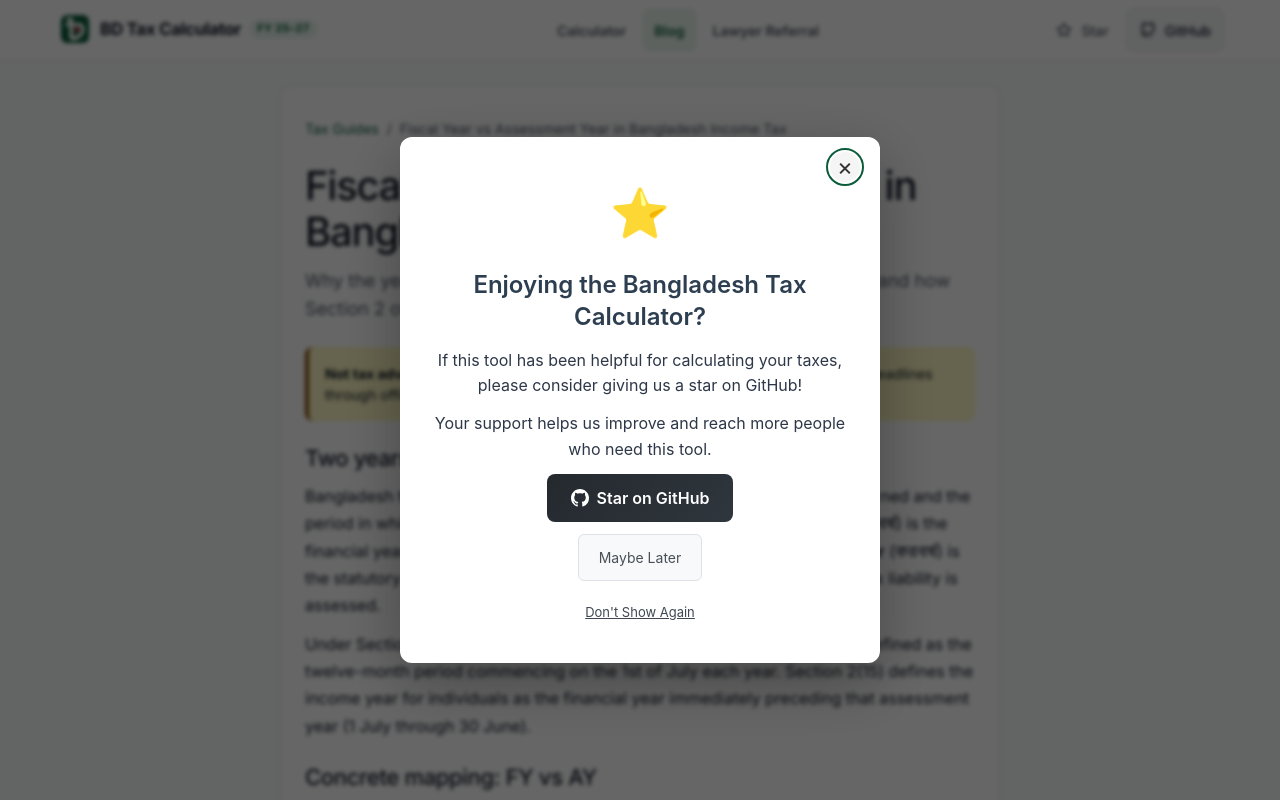
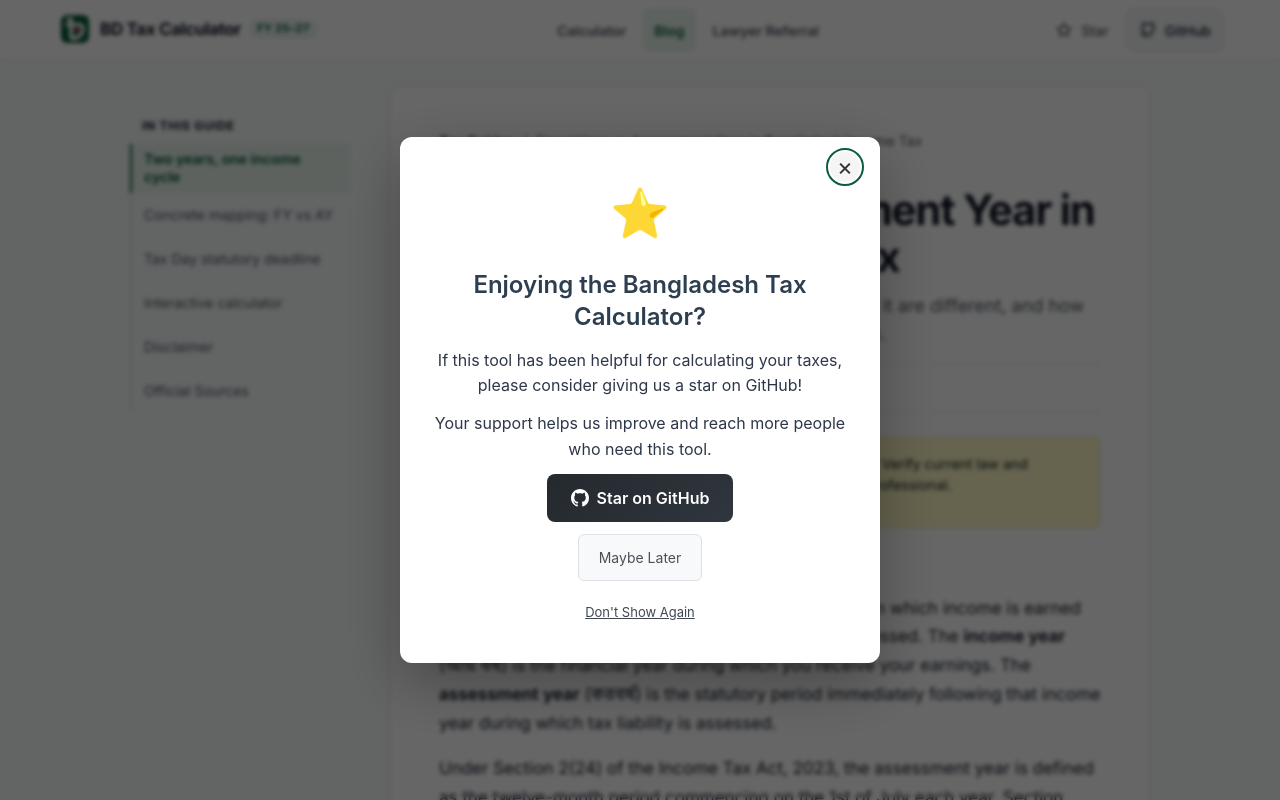
Before and after one commit to nadimtuhin/tax-calculator, a Vue app: page /blog/fiscal-year-vs-assessment-year-bangladesh in a window 1280 px wide. Shown: the top 800 px of the page. Built offline with nearby package versions, Linux system fonts and the light colour scheme.

Commit message:
Guide pages: reading column, In this guide TOC, callouts, related guides

```diff
--- a/src/pages/BlogPost.vue
+++ b/src/pages/BlogPost.vue
@@ -1,5 +1,21 @@
 <template>
   <div v-if="post" class="article-page">
+    <div class="article-layout">
+      <nav class="toc-rail" aria-labelledby="toc-rail-title">
+        <p id="toc-rail-title" class="toc-title">In this guide</p>
+        <ol class="toc-list">
+          <li v-for="item in tocItems" :key="item.id">
+            <a
+              :href="`#${item.id}`"
+              class="toc-link"
+              :aria-current="activeId === item.id ? 'true' : null"
+              @click="goToSection($event, item.id)"
+            >{{ item.heading }}</a>
+          </li>
+        </ol>
+      </nav>
+
+      <div class="article-main">
         <article class="article-container">
           <nav class="breadcrumb" aria-label="Breadcrumb">
             <router-link to="/blog">Tax Guides</router-link>
@@ -10,26 +26,50 @@
           <header class="article-header">
             <h1>{{ post.title }}</h1>
             <p class="article-lead">{{ post.excerpt }}</p>
+            <p class="article-meta">
+              <span>{{ readingTime }}</span>
+              <span aria-hidden="true">·</span>
+              <span>{{ post.sections.length }} sections</span>
+            </p>
           </header>
 
           <aside class="disclaimer-banner" role="note">
-        <strong>Not tax advice:</strong> This article is educational information only. Verify current law and deadlines through official NBR publications or a qualified professional.
+            <svg class="callout-icon" viewBox="0 0 24 24" width="18" height="18" fill="none" stroke="currentColor" stroke-width="2" stroke-linecap="round" aria-hidden="true" focusable="false"><circle cx="12" cy="12" r="9" /><path d="M12 11v5M12 8h.01" /></svg>
+            <p><strong>Not tax advice:</strong> This article is educational information only. Verify current law and deadlines through official NBR publications or a qualified professional.</p>
           </aside>
 
+          <details class="toc-inline">
+            <summary>In this guide</summary>
+            <nav aria-label="In this guide">
+              <ol class="toc-list">
+                <li v-for="item in tocItems" :key="item.id">
+                  <a :href="`#${item.id}`" class="toc-link" @click="goToSection($event, item.id)">{{ item.heading }}</a>
+                </li>
+              </ol>
+            </nav>
+          </details>
+
           <div class="article-body">
-        <section v-for="section in post.sections" :key="section.heading" class="article-section">
-          <h2>{{ section.heading }}</h2>
-          <p v-for="(paragraph, index) in section.content" :key="index">
-            <template v-for="(token, tIndex) in formatTokens(paragraph)" :key="tIndex">
+            <section v-for="(section, sIndex) in post.sections" :key="section.heading" class="article-section">
+              <h2 :id="anchors[sIndex].id" tabindex="-1">{{ section.heading }}</h2>
+              <p
+                v-for="(paragraph, index) in section.content"
+                :key="index"
+                :class="{ 'list-line': listMarker(paragraph) }"
+              >
+                <span v-if="listMarker(paragraph)" class="list-marker">{{ listMarker(paragraph) }}</span>
+                <span class="paragraph-body">
+                  <template v-for="(token, tIndex) in formatTokens(listBody(paragraph))" :key="tIndex">
                     <strong v-if="token.type === 'bold'">{{ token.value }}</strong>
                     <span v-else>{{ token.value }}</span>
                   </template>
+                </span>
               </p>
             </section>
           </div>
 
           <section class="sources-section" aria-labelledby="sources-heading">
-        <h2 id="sources-heading">Official Sources</h2>
+            <h2 :id="SOURCES_ID" tabindex="-1">Official Sources</h2>
             <p>Statutory references and sources supporting this guide:</p>
             <ul>
               <li v-for="source in post.citations" :key="source">
@@ -58,6 +98,21 @@
             <router-link to="/" class="back-link">Go to Calculator →</router-link>
           </footer>
         </article>
+
+        <section v-if="related.length" class="related-section" aria-labelledby="related-heading">
+          <h2 id="related-heading">Related guides</h2>
+          <ul class="related-list">
+            <li v-for="item in related" :key="item.slug" class="related-item">
+              <h3 class="related-title">
+                <router-link :to="`/blog/${item.slug}`" class="related-link">{{ item.title }}</router-link>
+              </h3>
+              <p class="related-excerpt">{{ item.excerpt }}</p>
+              <p class="related-meta">{{ item.readingTime }}</p>
+            </li>
+          </ul>
+        </section>
+      </div>
+    </div>
   </div>
   <div v-else class="not-found">
     <h1>Guide Not Found</h1>
@@ -67,8 +122,11 @@
 </template>
 
 <script>
-import { getBlogPost } from '@/data/blogPosts'
+import { BLOG_POSTS, getBlogPost } from '@/data/blogPosts'
 import { blogPostMeta } from '@/router/meta'
+import { readingTimeLabel, relatedGuides, sectionAnchors, splitListMarker } from '@/lib/blogGuide'
+
+const SOURCES_ID = 'sources-heading'
 
 export default {
   name: 'BlogPost',
@@ -78,9 +136,27 @@ export default {
       default: null
     }
   },
+  data() {
+    return {
+      SOURCES_ID,
+      activeId: null
+    }
+  },
   computed: {
     post() {
       return getBlogPost(this.slug || this.$route.params.slug)
+    },
+    anchors() {
+      return sectionAnchors(this.post, [SOURCES_ID, 'related-heading', 'toc-rail-title'])
+    },
+    tocItems() {
+      return [...this.anchors, { id: SOURCES_ID, heading: 'Official Sources' }]
+    },
+    readingTime() {
+      return readingTimeLabel(this.post)
+    },
+    related() {
+      return relatedGuides(BLOG_POSTS, this.post.slug).map((item) => ({ ...item, readingTime: readingTimeLabel(item) }))
     }
   },
   watch: {
@@ -99,9 +175,57 @@ export default {
           if (ogDesc) ogDesc.content = description
         }
       }
+    },
+    slug(newSlug, oldSlug) {
+      // A related-guide link reuses this component; start the new guide at the top.
+      if (newSlug === oldSlug || typeof window === 'undefined') return
+      window.scrollTo({ top: 0 })
+      this.activeId = null
+      this.$nextTick(this.observeHeadings)
     }
   },
+  mounted() {
+    this.observeHeadings()
+  },
+  beforeUnmount() {
+    if (this.observer) this.observer.disconnect()
+  },
   methods: {
+    observeHeadings() {
+      if (this.observer) this.observer.disconnect()
+      if (!this.post || typeof IntersectionObserver === 'undefined') return
+      // Highlight the heading nearest the top of the viewport, below the sticky navbar.
+      this.observer = new IntersectionObserver(
+        (entries) => {
+          const visible = entries.filter((e) => e.isIntersecting)
+          if (visible.length) {
+            visible.sort((a, b) => a.boundingClientRect.top - b.boundingClientRect.top)
+            this.activeId = visible[0].target.id
+          }
+        },
+        { rootMargin: '-80px 0px -60% 0px' }
+      )
+      this.tocItems.forEach(({ id }) => {
+        const heading = document.getElementById(id)
+        if (heading) this.observer.observe(heading)
+      })
+    },
+    goToSection(event, id) {
+      const heading = document.getElementById(id)
+      if (!heading) return
+      event.preventDefault()
+      const reduceMotion = window.matchMedia?.('(prefers-reduced-motion: reduce)').matches
+      heading.scrollIntoView({ behavior: reduceMotion ? 'auto' : 'smooth', block: 'start' })
+      heading.focus({ preventScroll: true })
+      this.$router.replace({ hash: `#${id}` }).catch(() => {})
+      this.activeId = id
+    },
+    listMarker(paragraph) {
+      return splitListMarker(paragraph).marker
+    },
+    listBody(paragraph) {
+      return splitListMarker(paragraph).body
+    },
     sourceUrl(citation) {
       // Citations end with the official URL; return it or nothing.
       const match = citation.match(/https:\/\/\S+$/)
@@ -132,74 +256,260 @@ export default {
 </script>
 
 <style scoped>
-/* ponytail: Constrained reading column for optimal line length. Upgrade to sidebar layout if table-of-contents is needed. */
 .article-page {
   min-height: calc(100vh - 64px);
-  padding: var(--space-5) var(--space-4) var(--space-6);
+  padding: var(--space-5) var(--space-4) calc(var(--space-6) * 2);
   background: var(--bg);
 }
 
+.article-layout {
+  max-width: 760px;
+  margin: 0 auto;
+}
+
+.article-main {
+  min-width: 0;
+}
+
 .article-container {
-  max-width: 720px;
-  margin: 0 auto;
-  padding: var(--space-6) var(--space-5);
+  padding: var(--space-6) clamp(var(--space-4), 5vw, 48px);
   background: var(--surface);
   border: 1px solid var(--border);
   border-radius: var(--radius);
   box-shadow: var(--shadow);
 }
 
+/* Table of contents: a sticky rail on desktop, a collapsed list inside the article below that. */
+.toc-rail {
+  display: none;
+}
+
+@media (min-width: 1024px) {
+  .article-layout {
+    max-width: 1040px;
+    display: grid;
+    grid-template-columns: 220px minmax(0, 760px);
+    gap: 40px;
+    align-items: start;
+    justify-content: center;
+  }
+
+  .toc-rail {
+    display: block;
+    position: sticky;
+    top: 84px;
+    max-height: calc(100vh - 108px);
+    overflow-y: auto;
+    padding-top: var(--space-6);
+  }
+
+  .toc-inline {
+    display: none;
+  }
+}
+
+.toc-title {
+  margin-bottom: var(--space-2);
+  padding-left: var(--space-3);
+  color: var(--text);
+  font-size: var(--text-xs);
+  font-weight: 700;
+  letter-spacing: 0.06em;
+  text-transform: uppercase;
+}
+
+.toc-list {
+  list-style: none;
+  margin: 0;
+  padding: 0;
+}
+
+.toc-link {
+  display: flex;
+  align-items: center;
+  min-height: 44px;
+  padding: 6px var(--space-3);
+  border-left: 2px solid var(--border);
+  color: var(--text-muted);
+  font-size: var(--text-sm);
+  line-height: 1.35;
+  text-decoration: none;
+  transition: color 0.15s, background-color 0.15s, border-color 0.15s;
+}
+
+.toc-link:hover {
+  color: var(--text);
+  border-left-color: var(--border-strong);
+}
+
+.toc-link[aria-current="true"] {
+  border-left-color: var(--accent);
+  background: var(--accent-soft);
+  color: var(--accent);
+  font-weight: 650;
+}
+
+.toc-inline {
+  margin-bottom: var(--space-5);
+  border: 1px solid var(--border);
+  border-radius: var(--radius-sm);
+  background: var(--surface-muted);
+}
+
+.toc-inline summary {
+  display: flex;
+  align-items: center;
+  min-height: 44px;
+  padding: 0 var(--space-4);
+  cursor: pointer;
+  font-size: var(--text-sm);
+  font-weight: 650;
+  color: var(--text);
+}
+
+.toc-inline[open] summary {
+  border-bottom: 1px solid var(--border);
+}
+
+.toc-inline .toc-list {
+  padding: var(--space-2) var(--space-2) var(--space-2) var(--space-3);
+}
+
 .breadcrumb {
   display: flex;
   gap: var(--space-2);
   align-items: center;
+  min-width: 0;
   margin-bottom: var(--space-5);
   color: var(--text-muted);
   font-size: var(--text-sm);
 }
 
-.breadcrumb a { color: var(--accent); text-decoration: none; }
+.breadcrumb a {
+  display: inline-flex;
+  align-items: center;
+  min-height: 44px;
+  flex-shrink: 0;
+  color: var(--accent);
+  font-weight: 600;
+  text-decoration: none;
+}
 .breadcrumb a:hover { text-decoration: underline; }
-.breadcrumb span:last-child { overflow: hidden; text-overflow: ellipsis; white-space: nowrap; }
+.breadcrumb span:last-child { min-width: 0; overflow: hidden; text-overflow: ellipsis; white-space: nowrap; }
 
 .article-header { margin-bottom: var(--space-5); }
 .article-header h1 {
   margin-bottom: var(--space-3);
   color: var(--text);
-  font-size: clamp(1.75rem, 4vw, 2.5rem);
-  line-height: 1.15;
+  font-size: clamp(1.875rem, 4.5vw, 2.625rem);
+  font-weight: 750;
+  line-height: 1.12;
   letter-spacing: -0.03em;
 }
-.article-lead { color: var(--text-muted); font-size: var(--text-lg); line-height: 1.55; }
+.article-lead {
+  max-width: 62ch;
+  margin-bottom: var(--space-4);
+  color: var(--text-muted);
+  font-size: var(--text-lg);
+  line-height: 1.55;
+}
+.article-meta {
+  display: flex;
+  flex-wrap: wrap;
+  gap: var(--space-2);
+  padding: var(--space-3) 0;
+  border-top: 1px solid var(--border);
+  border-bottom: 1px solid var(--border);
+  color: var(--text-muted);
+  font-size: var(--text-sm);
+}
+
+/* Callouts */
+.disclaimer-banner,
+.calculator-callout {
+  display: flex;
+  gap: var(--space-3);
+  border-radius: var(--radius-sm);
+  padding: var(--space-4);
+}
 
 .disclaimer-banner {
-  padding: var(--space-4);
+  align-items: flex-start;
   margin-bottom: var(--space-5);
   background: var(--warn-soft);
-  border-left: 4px solid var(--warn);
-  border-radius: var(--radius-sm);
+  border: 1px solid var(--border);
+  border-left: 3px solid var(--warn);
+}
+
+.disclaimer-banner p {
   color: var(--text);
   font-size: var(--text-sm);
-  line-height: 1.5;
+  line-height: 1.55;
 }
 
-.article-section { margin-bottom: var(--space-5); }
-.article-section h2, .sources-section h2 {
+.callout-icon {
+  flex-shrink: 0;
+  margin-top: 1px;
+  color: var(--warn);
+}
+
+/* Reading column */
+.article-body {
+  font-size: 1.0625rem;
+}
+
+.article-section,
+.sources-section {
+  max-width: 68ch;
+}
+
+.article-section + .article-section { margin-top: 2.25rem; }
+
+.article-section h2,
+.sources-section h2 {
   margin-bottom: var(--space-3);
   font-size: var(--text-xl);
+  font-weight: 700;
+  line-height: 1.3;
   letter-spacing: -0.015em;
+  scroll-margin-top: 84px;
 }
-.article-section p { margin-bottom: var(--space-3); line-height: 1.7; }
+
+.article-section p {
+  margin-bottom: var(--space-4);
+  line-height: 1.7;
+}
+
+.article-section p:last-child { margin-bottom: 0; }
 .article-section p :deep(strong) { font-weight: 650; }
 .article-section p :deep(em) { font-style: italic; }
 
+/* "• " and "1. " lines from the data: same text, hanging marker. */
+.article-section .list-line {
+  display: flex;
+  gap: var(--space-2);
+  margin-bottom: var(--space-2);
+  padding-left: var(--space-1);
+}
+
+.article-section .list-line + p:not(.list-line) { margin-top: var(--space-4); }
+
+.list-marker {
+  flex: 0 0 1.25em;
+  color: var(--accent);
+  font-weight: 700;
+}
+
+.paragraph-body { min-width: 0; }
+
 .sources-section {
+  margin-top: 2.5rem;
   padding-top: var(--space-5);
   border-top: 1px solid var(--border);
 }
 .sources-section p { margin-bottom: var(--space-3); color: var(--text-muted); }
 .sources-section ul { padding-left: 1.5rem; }
-.sources-section li { margin-bottom: var(--space-2); overflow-wrap: anywhere; }
+.sources-section li { margin-bottom: var(--space-2); line-height: 1.6; overflow-wrap: anywhere; }
 .sources-section a { color: var(--accent); }
 .citation-link {
   font-weight: 650;
@@ -209,34 +519,31 @@ export default {
 .source-caution { margin-top: var(--space-3); font-size: var(--text-sm); }
 
 .calculator-callout {
-  display: flex;
   align-items: center;
   justify-content: space-between;
   gap: var(--space-4);
-  background: var(--surface-muted);
-  border: 1px solid var(--border);
-  border-radius: var(--radius-sm);
-  padding: var(--space-4);
-  margin-top: var(--space-5);
+  margin-top: var(--space-6);
+  background: var(--accent-soft);
 }
 
 .callout-text strong {
   display: block;
-  font-size: var(--text-sm);
-  color: var(--text);
+  font-size: var(--text-base);
+  color: var(--accent);
   margin-bottom: 2px;
 }
 
 .callout-text p {
-  font-size: var(--text-xs);
+  font-size: var(--text-sm);
   color: var(--text-muted);
   margin: 0;
-  line-height: 1.4;
+  line-height: 1.5;
 }
 
 .callout-btn {
   display: inline-flex;
   align-items: center;
+  justify-content: center;
   gap: var(--space-1);
   min-height: 44px;
   padding: 0 var(--space-4);
@@ -254,6 +561,7 @@ export default {
 .callout-btn:hover,
 .callout-btn:focus-visible {
   background: var(--accent-hover);
+  color: var(--on-accent);
 }
 
 .article-footer {
@@ -267,12 +575,6 @@ export default {
   gap: var(--space-3);
 }
 
-@media (max-width: 600px) {
-  .calculator-callout {
-    flex-direction: column;
-    align-items: flex-start;
-  }
-}
 .back-link {
   display: inline-flex;
   align-items: center;
@@ -283,11 +585,91 @@ export default {
 }
 .back-link:hover { text-decoration: underline; }
 
+/* Related guides: hairline rows, the title link covers the row. */
+.related-section {
+  margin-top: var(--space-6);
+}
+
+.related-section h2 {
+  padding-bottom: var(--space-3);
+  border-bottom: 1px solid var(--border-strong);
+  font-size: var(--text-xl);
+  font-weight: 700;
+  letter-spacing: -0.015em;
+}
+
+.related-list {
+  display: grid;
+  grid-template-columns: 1fr;
+  column-gap: var(--space-6);
+  list-style: none;
+  margin: 0;
+  padding: 0;
+}
+
+@media (min-width: 640px) {
+  .related-list { grid-template-columns: repeat(2, 1fr); }
+}
+
+.related-item {
+  position: relative;
+  display: flex;
+  flex-direction: column;
+  gap: var(--space-1);
+  padding: var(--space-4) 0;
+  border-bottom: 1px solid var(--border);
+}
+
+.related-title {
+  font-size: var(--text-base);
+  font-weight: 650;
+  line-height: 1.4;
+}
+
+.related-link {
+  color: var(--text);
+  text-decoration: none;
+}
+
+.related-link::after {
+  content: "";
+  position: absolute;
+  inset: 0;
+}
+
+.related-item:hover .related-link {
+  color: var(--accent);
+  text-decoration: underline;
+  text-underline-offset: 3px;
+}
+
+.related-link:focus-visible {
+  outline-offset: 4px;
+}
+
+.related-excerpt {
+  color: var(--text-muted);
+  font-size: var(--text-sm);
+  line-height: 1.55;
+}
+
+.related-meta {
+  color: var(--text-muted);
+  font-size: var(--text-xs);
+  font-weight: 600;
+}
+
 .not-found { max-width: 760px; margin: var(--space-6) auto; padding: var(--space-5); }
 .not-found p { margin: var(--space-3) 0; }
 .not-found a { color: var(--accent); }
 
 @media (max-width: 600px) {
-  .article-container { padding: var(--space-4); }
+  .article-page { padding-left: var(--space-3); padding-right: var(--space-3); }
+  .article-container { padding: var(--space-5) var(--space-4); }
+  .calculator-callout { flex-direction: column; align-items: stretch; }
+}
+
+@media (prefers-reduced-motion: reduce) {
+  .toc-link { transition: none; }
 }
 </style>
```
Lines whose indentation alone changed are shown as unchanged.
